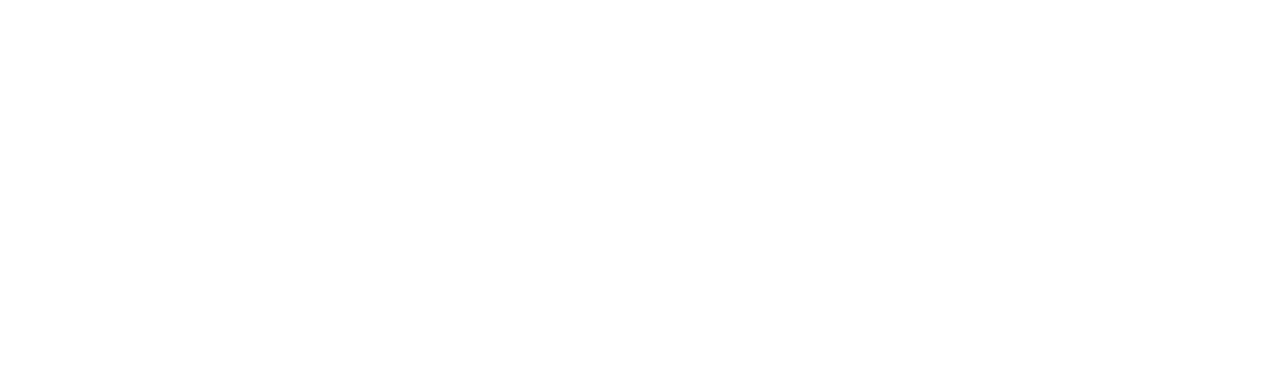
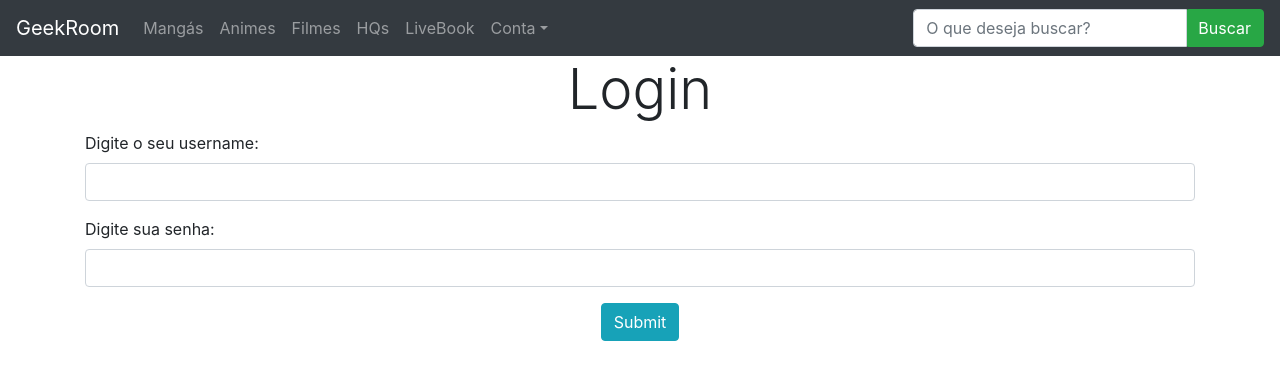
Before and after one commit to Emanuel-Soares/GeekRoom, a PHP site: page /login.php in a window 1280 px wide. Before the commit the part shown is empty. Shown: the top 380 px of the page. Run offline with PHP 8.4, Linux system fonts and the light colour scheme.

Commit message:
Fiz o layout do login

```diff
--- a/header.php
+++ b/header.php
@@ -38,8 +38,8 @@
                     <a href="#" class="nav-link dropdown-toggle"
                     data-toggle="dropdown" aria-haspopup="true" aria-expanded="false">Conta</a>
                     <div class="dropdown-menu">
-                        <a href="#" class="dropdown-item">Criar conta</a>
-                        <a href="#" class="dropdown-item">Fazer Login</a>
+                        <a href="cadastro.php" class="dropdown-item">Criar conta</a>
+                        <a href="login.php" class="dropdown-item">Fazer Login</a>
                     </div>
                 </li>
             </ul>
--- a/login.php
+++ b/login.php
@@ -0,0 +1,23 @@
+<?php include 'header.php'; ?>
+<div class="container">
+    <div class="row">
+        <div class="col text-center">
+            <h1 class="display-4">Login</h1>
+        </div>
+    </div>
+    <form>
+        <div class="form-group">
+            <label for="nome">Digite o seu username: </label>
+            <input type="text" class="form-control" id="usr" name="usr">
+        </div>
+        <div class="form-group">
+            <label for="senha">Digite sua senha: </label>
+            <input type="text" class="form-control" id="senha" name="senha">
+        </div>
+        <div class="row">
+            <div class="col text-center">
+                <input type="submit" class="btn btn-info">
+            </div>
+        </div>
+    </form>
+</div>
```
